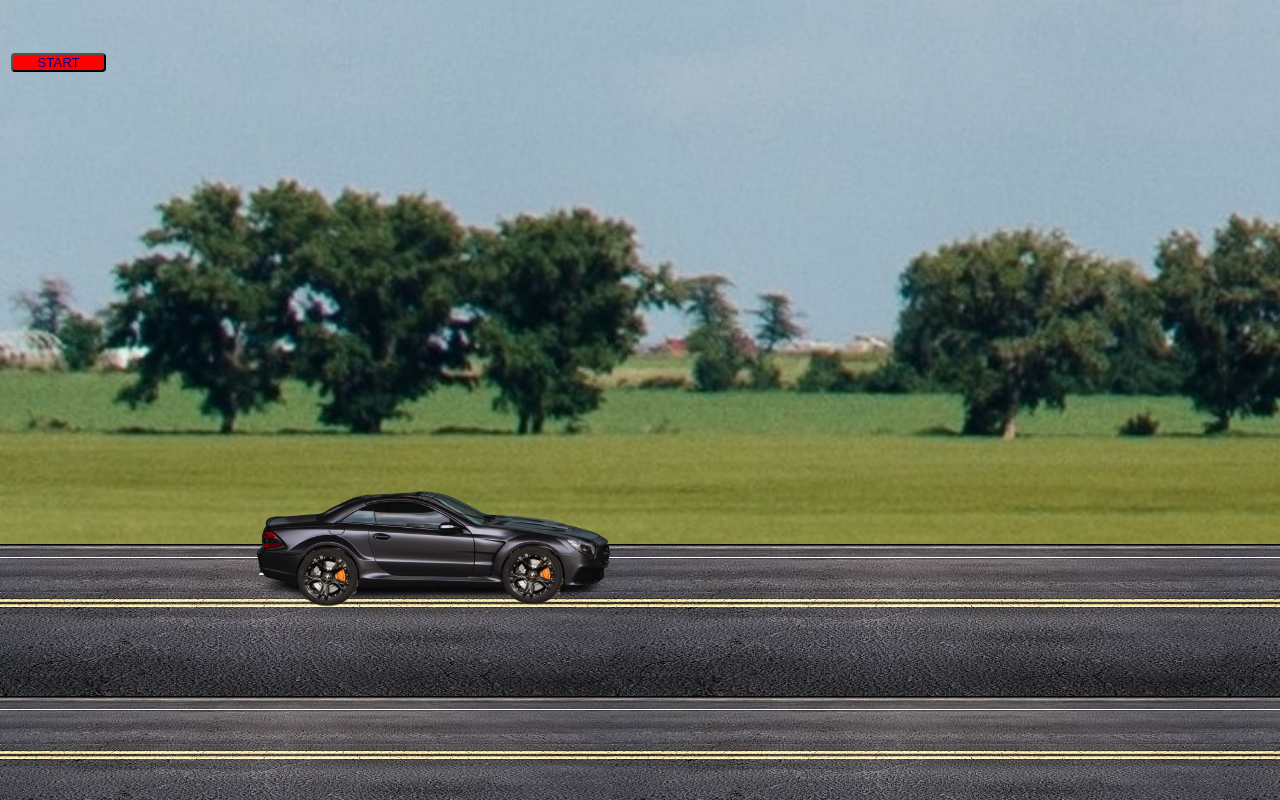
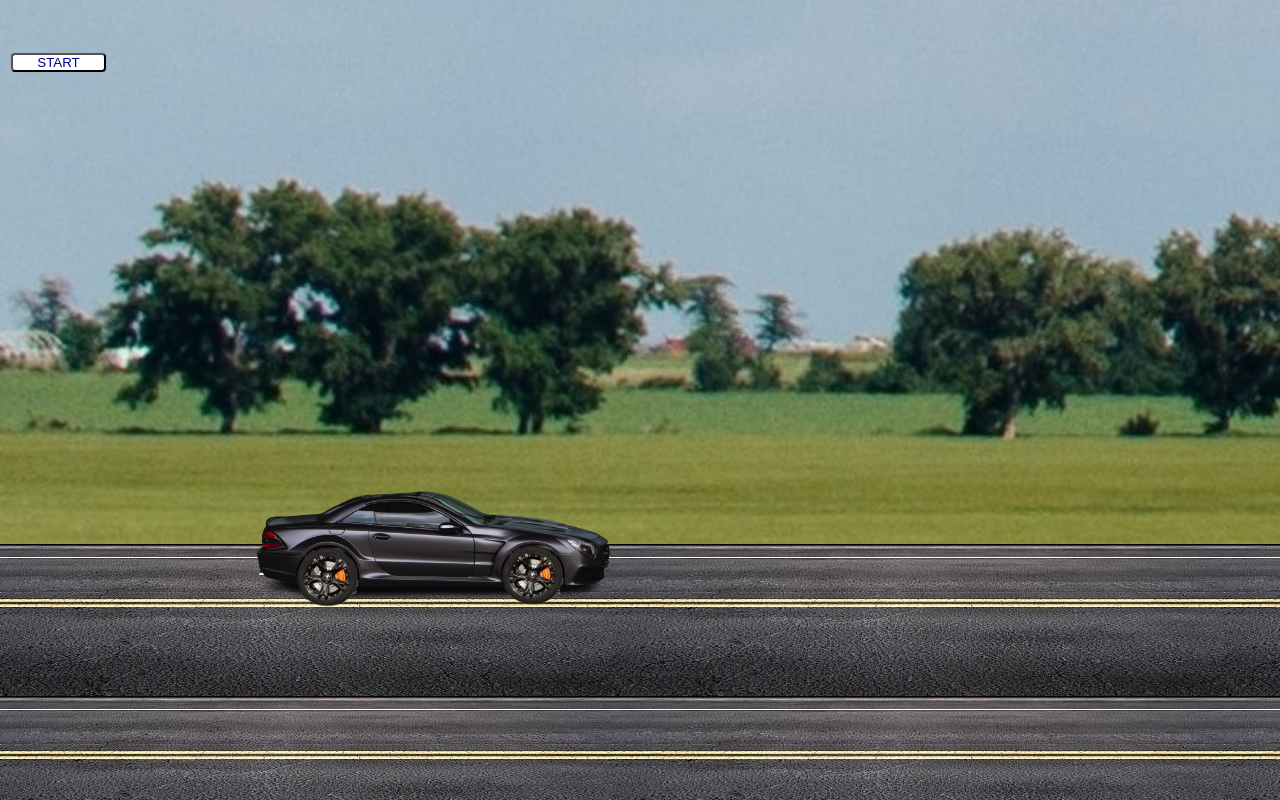
Before and after one commit to iampurvang5/Car-Moving-Animation, a plain HTML site: page index.html in a window 1280 px wide. In both pictures the pointer is over the button "START". Shown: the top 800 px of the page. Drawn offline with Linux system fonts and the light colour scheme.

Commit message:
Update style.css

```diff
--- a/style.css
+++ b/style.css
@@ -17,7 +17,7 @@
     position: absolute;
 }
 .tree{
-    width: 300%;
+    width: 100%;
     height: 90vh;
     background-image: url(tree.jpg);
     background-size: cover;
@@ -33,7 +33,7 @@
 }
 .tree button:hover{
 
-    background-color: red;
+    background-color: white;
     color: darkblue;
 }
 
```
